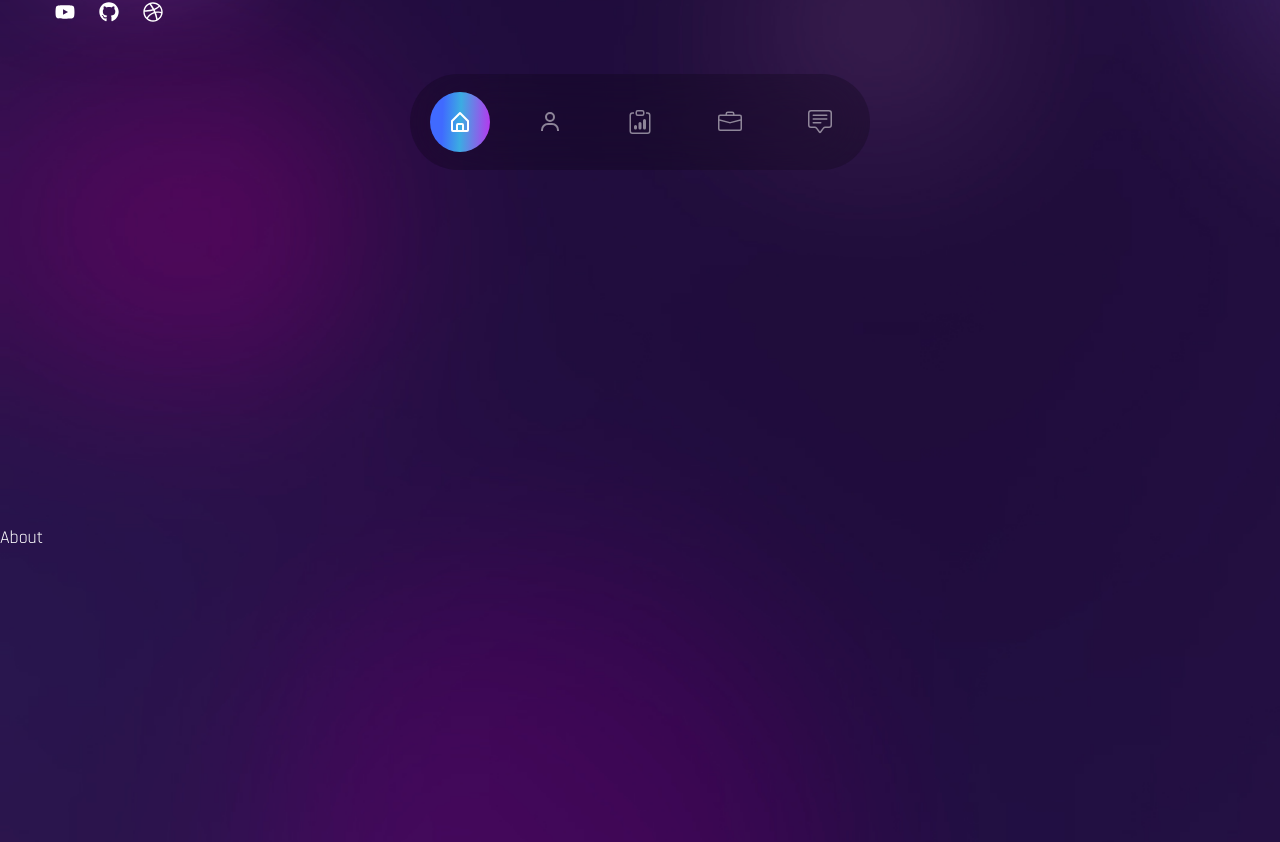
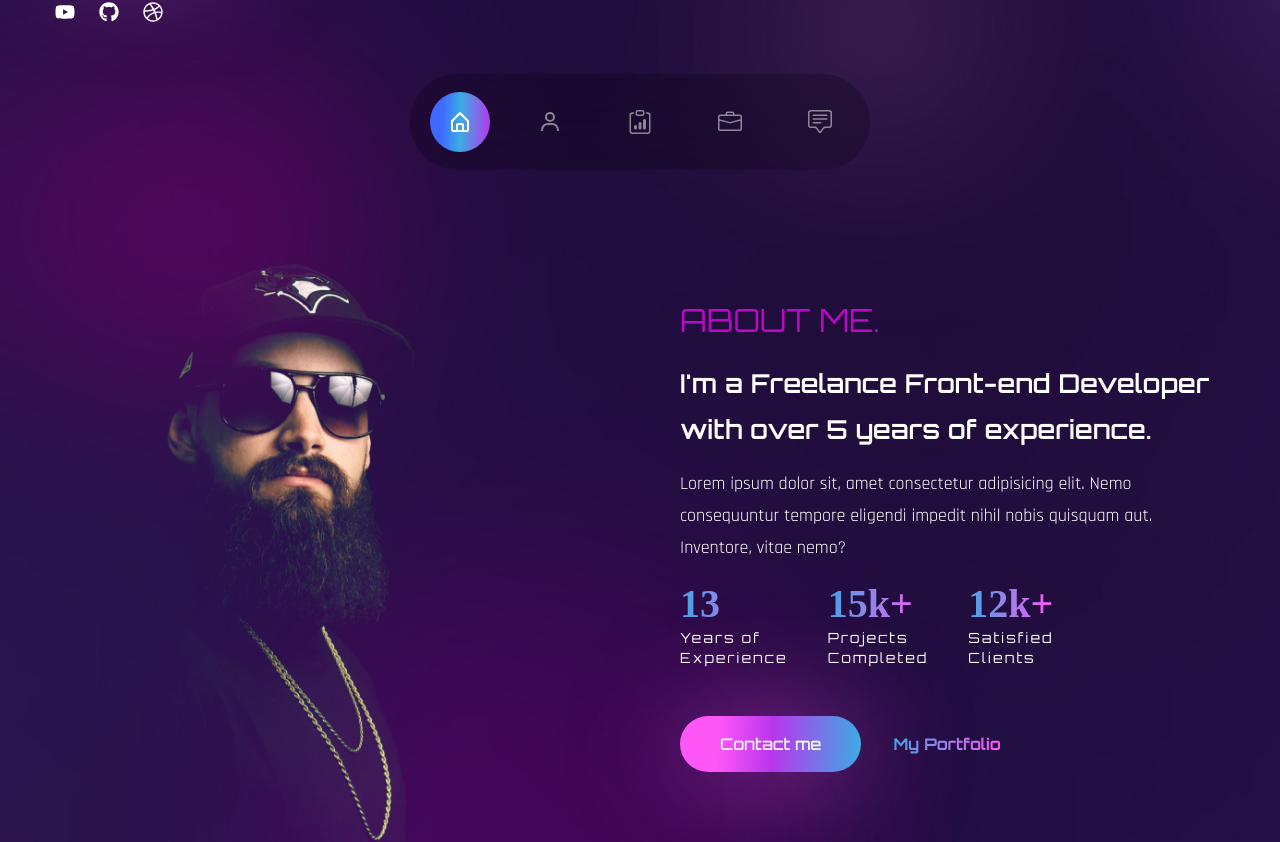
Before and after one commit to erickdc7/react-portfolio-4, a React (Create React App) app: page / in a window 1280 px wide. Shown: the part 598-1440 px from the top of the page. Built offline with nearby package versions, Linux system fonts and the light colour scheme; a web font is replaced by a local one.

Commit message:
about updated

```diff
--- a/src/components/About.js
+++ b/src/components/About.js
@@ -1,7 +1,110 @@
 import React from 'react';
+// Countup
+import CountUp from 'react-countup'
+// Intersection observer
+import { useInView } from 'react-intersection-observer'
+// Motion
+import { motion } from 'framer-motion'
+// Variant
+import { fadeIn } from '../variants'
 
 const About = () => {
-	return <div className="section" id="about">About</div>;
+	const [ref, inView] = useInView({
+		threshold: 0.5,
+	})
+
+	return (
+		<section className="section" id="about" ref={ref}>
+			<div className="container mx-auto">
+				<div className="flex flex-col gap-y-10 lg:flex-row lg:items-center lg:gap-x-20 lg:gap-y-0 h-screen">
+					{/* Img */}
+					<motion.div
+						variants={fadeIn("right", 0.3)}
+						initial="hidden"
+						whileInView={"show"}
+						viewport={{ once: false, amount: 0.3 }}
+						className="flex-1 bg-about bg-contain bg-no-repeat h-[640px] mix-blend-lighten bg-top"
+					></motion.div>
+
+					{/* Text */}
+					<motion.div
+						variants={fadeIn("left", 0.5)}
+						initial="hidden"
+						whileInView={"show"}
+						viewport={{ once: false, amount: 0.3 }}
+						className="flex-1"
+					>
+						<h2 className="h2 text-accent">About me.</h2>
+
+						<h3 className="h3 mb-4">
+							I'm a Freelance Front-end Developer with over 5 years of experience.
+						</h3>
+
+						<p className="mb-6">
+							Lorem ipsum dolor sit, amet consectetur adipisicing elit. Nemo consequuntur tempore eligendi impedit nihil nobis quisquam aut. Inventore, vitae nemo?
+						</p>
+
+						{/* Stats */}
+						<div className="flex gap-x-6 lg:gap-x-10 mb-12">
+							<div>
+								<div className="text-[40px] font-tertiary text-gradient mb-2">
+									{
+										inView
+											? <CountUp stats={0} end={13} duration={3} />
+											: null
+									}
+								</div>
+
+								<div className="font-primary text-sm tracking-[2px]">
+									Years of <br />
+									Experience
+								</div>
+							</div>
+
+							<div>
+								<div className="text-[40px] font-tertiary text-gradient mb-2">
+									{
+										inView
+											? <CountUp stats={0} end={15} duration={3} />
+											: null
+									}
+									k+
+								</div>
+
+								<div className="font-primary text-sm tracking-[2px]">
+									Projects <br />
+									Completed
+								</div>
+							</div>
+
+							<div>
+								<div className="text-[40px] font-tertiary text-gradient mb-2">
+									{
+										inView
+											? <CountUp stats={0} end={12} duration={3} />
+											: null
+									}
+									k+
+								</div>
+
+								<div className="font-primary text-sm tracking-[2px]">
+									Satisfied <br />
+									Clients
+								</div>
+							</div>
+						</div>
+
+						<div className="flex gap-x-8 items-center">
+							<button className="btn btn-lg">Contact me</button>
+							<a href="#contact" className="text-gradient btn-link">
+								My Portfolio
+							</a>
+						</div>
+					</motion.div>
+				</div>
+			</div>
+		</section>
+	);
 };
 
 export default About;
--- a/src/components/Banner.js
+++ b/src/components/Banner.js
@@ -11,7 +11,8 @@ import { motion } from 'framer-motion'
 import { fadeIn } from '../variants'
 
 const Banner = () => {
-	return <section className="min-h-[85vh] lg:min-h-[78vh] flex items-center" id="home">
+	return (
+		<section className="min-h-[85vh] lg:min-h-[78vh] flex items-center" id="home">
 			<div className="container mx-auto">
 				<div className="flex flex-col gap-y-8 lg:flex-row lg:items-center lg:gap-x-12">
 					{/* Text */}
@@ -107,7 +108,8 @@ const Banner = () => {
 					</motion.div>
 				</div>
 			</div>
-	</section>;
+		</section>
+	);
 };
 
 export default Banner;
--- a/src/components/Header.js
+++ b/src/components/Header.js
@@ -3,7 +3,8 @@ import React from 'react';
 import Logo from '../assets/logo.svg'
 
 const Header = () => {
-	return <header className="py-8">
+	return (
+		<header className="py-8">
 			<div className="container mx-auto">
 				<div className="flex justify-between items-center">
 					{/* Logo */}
@@ -15,7 +16,8 @@ const Header = () => {
 					<button className="btn btn-sm">Work with me</button>
 				</div>
 			</div>
-	</header>;
+		</header>
+	);
 };
 
 export default Header;
--- a/src/components/Nav.js
+++ b/src/components/Nav.js
@@ -6,7 +6,8 @@ import { BsClipboardData, BsBriefcase, BsChatSquareText } from 'react-icons/bs'
 import { Link } from 'react-scroll'
 
 const Nav = () => {
-	return <nav className="fixed bottom-2 lg:bottom-8 w-full overflow-hidden z-50">
+	return (
+		<nav className="fixed bottom-2 lg:bottom-8 w-full overflow-hidden z-50">
 			<div className="container mx-auto">
 				{/* Nav Inner */}
 				<div className="w-full bg-black/20 h-[96px] backdrop-blur-2xl rounded-full max-w-[460px] mx-auto px-5 flex justify-between items-center text-2xl text-white/50">
@@ -58,7 +59,8 @@ const Nav = () => {
 					</Link>
 				</div>
 			</div>
-	</nav>;
+		</nav>
+	);
 };
 
 export default Nav;
```
Lines whose indentation alone changed are shown as unchanged.
